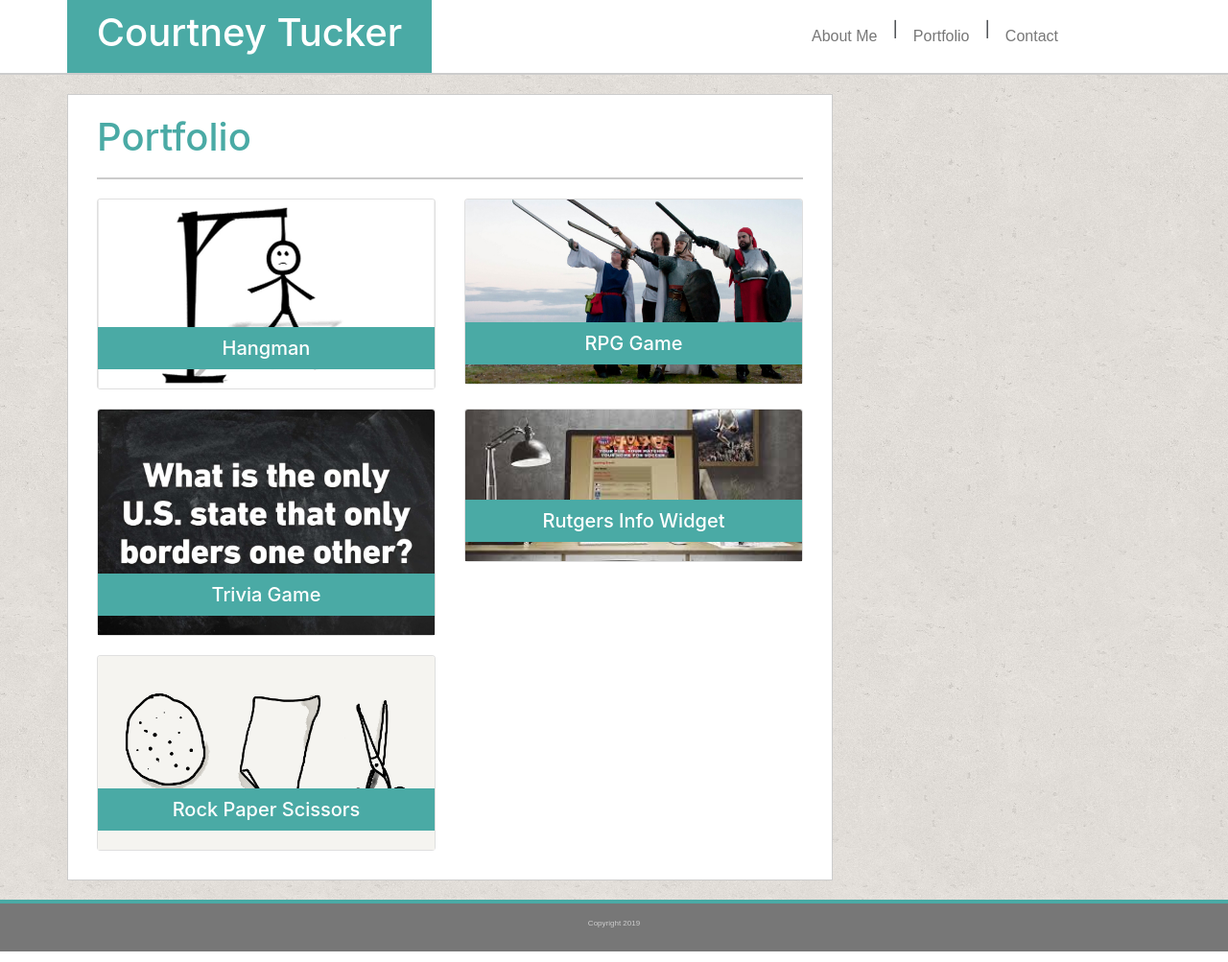
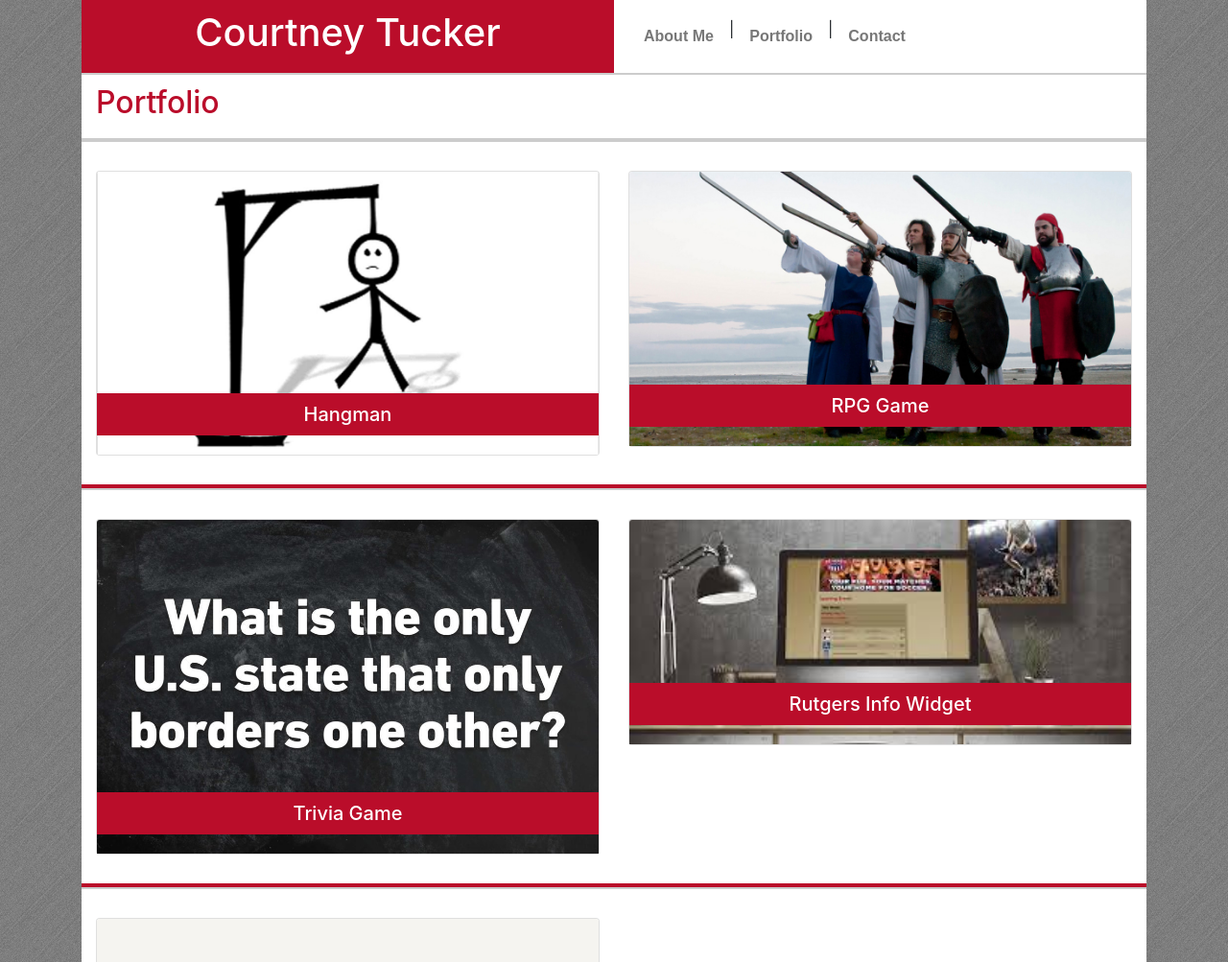
Before and after one commit to Ctucker9233/Ctucker9233.github.io, a plain HTML site: page portfolio.html in a window 1280 px wide. Shown: the top 1003 px of the page at 96% size. Drawn offline with nearby package versions, Linux system fonts and the light colour scheme.

Commit message:
Updating the style to customize my page

```diff
--- a/assets/CSS/style.css
+++ b/assets/CSS/style.css
@@ -1,6 +1,12 @@
+body{
+    display: flex;
+  flex-direction: column;
+  min-height: 100vh;
+  background: url(../images/brushed_alu_dark.png) repeat;
+}
 /* text CSS */
 h1, h2, h3, h4, h5, h6{
-    color: #4aaaa5;
+    color: #ba0d2a;
 }
 
 a, p, #text{
@@ -8,13 +14,18 @@ a, p, #text{
     color: #777777;
 }
 
+a{
+    font-weight: bold;
+}
+
 /* Header elements*/
-.col-md-12 .header{
+.header{
     padding-left: 0;
     padding-right: 0;
+    background-color: white;
 }
 .name{
-    background-color: #4aaaa5;
+    background-color: #ba0d2a;
     text-align: center;
 }
 
@@ -24,47 +35,38 @@ a, p, #text{
 }
 
 .header-nav{
-    padding: 0;
+    padding: auto;
     justify-self: flex-end;
     align-self: center;
+
 }
 
+.nav{
+    margin: auto;
+}
 /* wrapper style*/
-.wrapper{
-    width: 70%;
-    background-color: white;
-    padding: 20px;
-    border: 1px #cccccc solid;
+.row{
+    margin: auto auto 0 auto;
 }
 
-.wrapper > .row{
-    margin-left: 10px;
-    margin-right: 10px;
+.container{
+    min-height: 100vh;
 }
-
 /* about me page style*/
-.content{
-    background: url(../images/cork-wallet.png) repeat;
-    border-bottom: 4px #4aaaa5 solid;
+.main{
+    background-color: white;
+    border-bottom: 4px #ba0d2a solid;
     border-top: 2px #cccccc solid;
     padding-top: 20px;
     padding-bottom: 20px;
 }
 
-.content > .container{
-    padding-left: 0;
-    padding-right: 0;
-}
-
 .title{
+    padding-top: 10px;
     padding-bottom: 10px;
+    border-top: 2px #cccccc solid;
     border-bottom: 2px #cccccc solid;
-    padding-right: 0;
-    padding-left: 0;
-}
-
-.about{
-    padding:0;
+    background-color: white;
 }
 
 .description{
@@ -74,10 +76,9 @@ a, p, #text{
     padding-top: 10px;
 }
 
-.description-image img{
-    width: 100%;
-    height: auto;
+.profile{
     padding-bottom: 20px;
+    margin: auto;
 }
 
 .description-text{
@@ -99,7 +100,7 @@ a, p, #text{
 }
 
 .submit{
-    background-color: #4aaaa5;
+    background-color: #ba0d2a;
     color: white;
     padding: 5px 20px;
     border: none;
@@ -115,7 +116,7 @@ a, p, #text{
     z-index: 2;
     bottom: 20px;
     width: 100%;
-    background-color: #4aaaa5;
+    background-color: #ba0d2a;
     padding: 10px;
     text-align: center;
 }
@@ -129,6 +130,8 @@ a, p, #text{
 .footer{
     background-color: #777777;
     height: 50px;
+    width: 100%;
+    margin: auto auto 0 auto;
 }
 
 .footer > .container{
@@ -144,12 +147,6 @@ a, p, #text{
     font-size: 8px;
 }
 
-@media screen and (max-width: 768px){
-    .wrapper{
-        width: 100%;
-    }
-}
-
 @media screen and (max-width: 640px){
     .content{
         padding-left: 10px;
--- a/portfolio.html
+++ b/portfolio.html
@@ -15,17 +15,13 @@
 <body>
     <!--This is the header section-->
     <div class="container">
-        <div class="row">
+        <div class="row header">
             <!--this is a column that is the full width of the screen-->
-            <div class="col-lg-12 col-md-12 col-sm-12 header">
-                <div class="row">
-                    <!--This the name div-->
-                    <div class="col-lg-4 col-md-5 col-sm-12 name">
+
+            <div class="col-lg-6 col-md-6 col-sm-12 name">
                 <h1>Courtney Tucker</h1>
             </div>
-                    <div class="col-lg-4 col-md-2"></div>
-                    <!--This is the header navigation-->
-                    <div class="col-lg-4 col-md-5 col-sm-12 header-nav">
+            <div class="col-lg-6 col-md-6 col-sm-12 header-nav">
                 <nav class="nav">
                     <a class="nav-link" href="index.html">About Me</a> |
                     <a class="nav-link" href="portfolio.html">Portfolio</a> |
@@ -33,21 +29,14 @@
                 </nav>
             </div>
         </div>
+
+        <!--This is the main content area-->
+        <div class="row title">
+            <div class="col-lg-12 col-md-12 col-sm-12 about">
+                <h2>Portfolio</h2>
             </div>
         </div>
-    </div>
-    <!--This is the main content area-->
-    <div class="content">
-        <div class="container">
-            <div class="wrapper">
-                <div class="row title">
-                    <div class="col-lg-12 col-md-12 col-sm-12 about">
-                        <h1>Portfolio</h1>
-                    </div>
-                </div>
-                <div class="row">
-                    <div class="col-lg-12 col-md-12 col-sm-12 description">
-                        <div class="row">
+        <div class="row main">
             <div class="col-lg-6 col-md-6 col-sm-12">
                 <div class="card">
                     <img class="card-img-top" src="assets/images/Hangman.jpg" alt="hangman">
@@ -65,7 +54,7 @@
                 </div>
             </div>
         </div>
-                        <div class="row">
+        <div class="row main">
             <div class="col-lg-6 col-md-6 col-sm-12">
                 <div class="card">
                     <img class="card-img-top" src="assets/images/Trivia.jpg" alt="Trivia Game">
@@ -83,28 +72,21 @@
                 </div>
             </div>
         </div>
-                        <div class="row">
+        <div class="row main">
             <div class="col-lg-6 col-md-6 col-sm-12">
                 <div class="card">
-                                    <img class="card-img-top" src="assets/images/rock-paper-scissors-items.png" alt="Rock Paper Scissors">
+                    <img class="card-img-top" src="assets/images/rock-paper-scissors-items.png"
+                        alt="Rock Paper Scissors">
                     <div class="card-body">
                         <h5 class="card-title">Rock Paper Scissors</h5>
                     </div>
                 </div>
             </div>
         </div>
-                    </div>
-                </div>
-            </div>
-        </div>
-    </div>
         <!--This is the footer-->
-    <div class="footer">
-        <div class="container">
-            <div class="row">
+        <div class="row footer">
             <div class="col-lg-12 col-md-12 col-sm-12">
                 <p>Copyright 2019</p>
-                </div>
             </div>
         </div>
     </div>
```
Also changed, not shown: contact.html (+9 -24 lines), index.html (+10 -22 lines), assets/images/brushed_alu_dark.png (added), assets/images/cork-wallet.png (deleted). Lines whose indentation alone changed are shown as unchanged.
